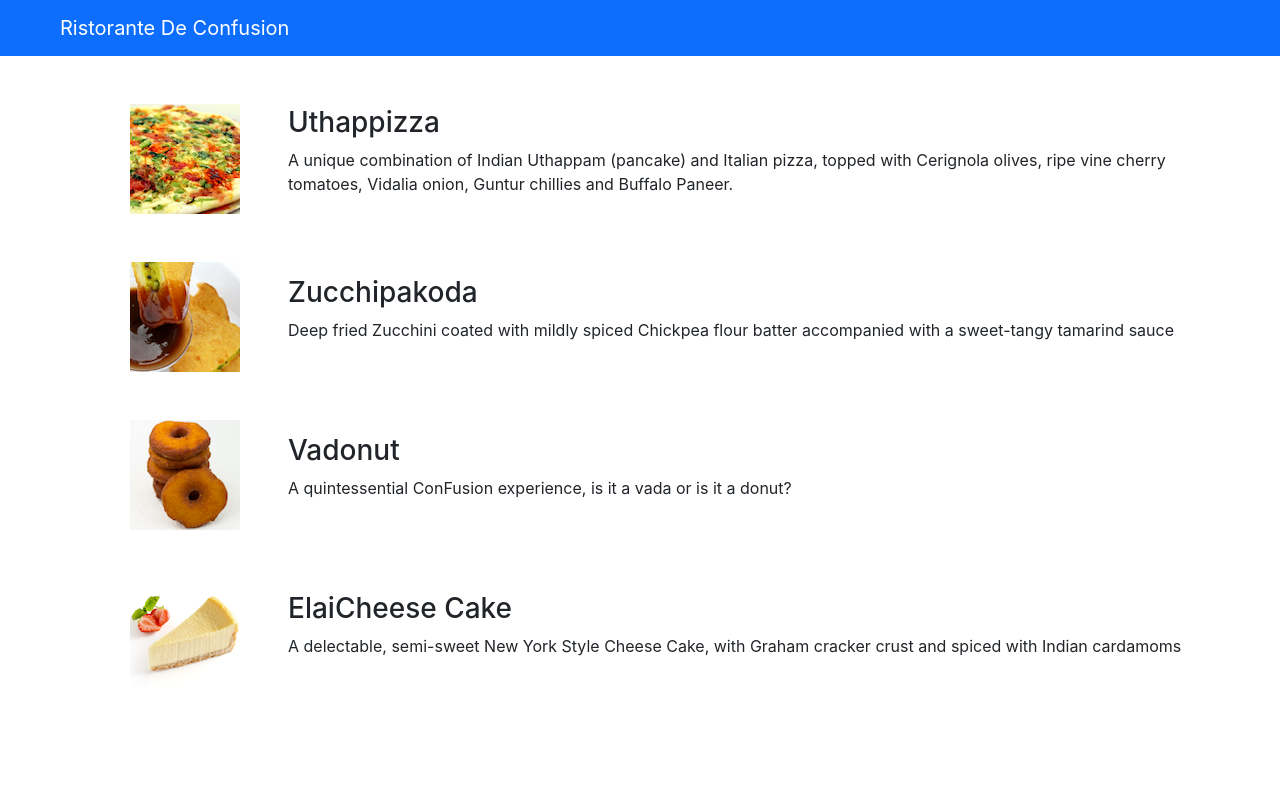
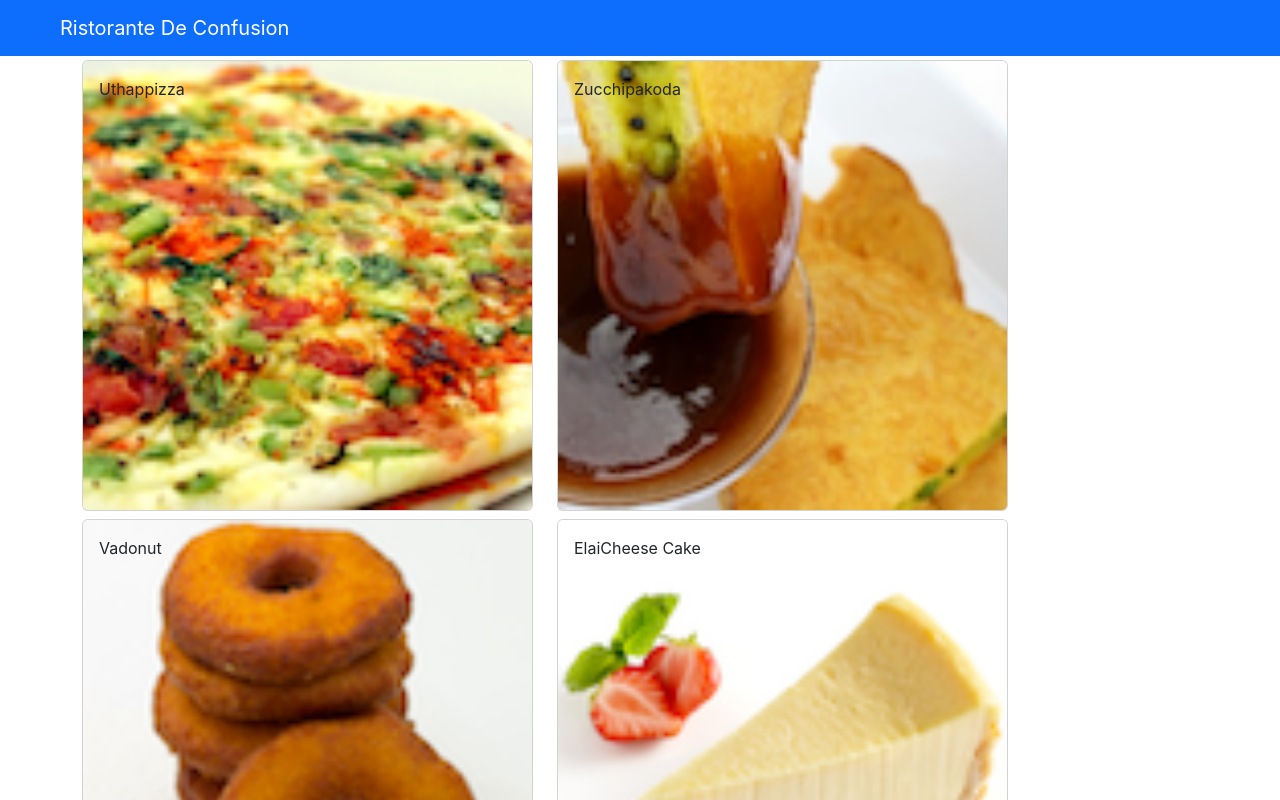
Before and after one commit to PrinceSingh19/Restaurant-React, a React (Create React App) app: page / in a window 1280 px wide. Shown: the top 800 px of the page. Built offline with nearby package versions, Linux system fonts and the light colour scheme.

Commit message:
Components Part 2

```diff
--- a/src/App.js
+++ b/src/App.js
@@ -1,19 +1,29 @@
-import React from "react";
+import React, { Component } from "react";
 import "./App.css";
 import { Navbar, NavbarBrand } from "reactstrap";
 import Menu from "./components/Menu";
+import { DISHES } from "./shared/dishes";
 
-function App() {
+class App extends Component {
+	constructor(props) {
+		super(props);
+		this.state = {
+			dishes: DISHES,
+		};
+	}
+
+	render() {
 		return (
-		<>
+			<div>
 				<Navbar dark color="primary">
 					<NavbarBrand href="./" className="mx-5">
 						Ristorante De Confusion
 					</NavbarBrand>
 				</Navbar>
-			<Menu />
-		</>
+				<Menu dishes={this.state.dishes} />
+			</div>
 		);
+	}
 }
 
 export default App;
--- a/src/components/Menu.js
+++ b/src/components/Menu.js
@@ -1,75 +1,52 @@
 import React, { Component } from "react";
+import { Card, CardImg, CardImgOverlay, CardText, CardBody, CardTitle } from "reactstrap";
 
 class Menu extends Component {
 	constructor(props) {
 		super(props);
 		this.state = {
-			dishes: [
-				{
-					id: 0,
-					name: "Uthappizza",
-					image: "assets/images/uthappizza.png",
-					category: "mains",
-					label: "Hot",
-					price: "4.99",
-					description:
-						"A unique combination of Indian Uthappam (pancake) and Italian pizza, topped with Cerignola olives, ripe vine cherry tomatoes, Vidalia onion, Guntur chillies and Buffalo Paneer.",
-				},
-				{
-					id: 1,
-					name: "Zucchipakoda",
-					image: "assets/images/zucchipakoda.png",
-					category: "appetizer",
-					label: "",
-					price: "1.99",
-					description:
-						"Deep fried Zucchini coated with mildly spiced Chickpea flour batter accompanied with a sweet-tangy tamarind sauce",
-				},
-				{
-					id: 2,
-					name: "Vadonut",
-					image: "assets/images/vadonut.png",
-					category: "appetizer",
-					label: "New",
-					price: "1.99",
-					description: "A quintessential ConFusion experience, is it a vada or is it a donut?",
-				},
-				{
-					id: 3,
-					name: "ElaiCheese Cake",
-					image: "assets/images/elaicheesecake.png",
-					category: "dessert",
-					label: "",
-					price: "2.99",
-					description:
-						"A delectable, semi-sweet New York Style Cheese Cake, with Graham cracker crust and spiced with Indian cardamoms",
-				},
-			],
+			selectedDish: null,
 		};
 	}
 
+	onDishSelect(dish) {
+		this.setState({ selectedDish: dish });
+	}
+
+	renderDish(dish) {
+		if (dish != null) {
+			return (
+				<Card>
+					<CardImg width="100%" src={dish.image} alt={dish.name}></CardImg>
+					<CardBody>
+						<CardTitle>{dish.name}</CardTitle>
+						<CardText>{dish.description}</CardText>
+					</CardBody>
+				</Card>
+			);
+		} else {
+			return <div></div>;
+		}
+	}
+
 	render() {
-		const menu = this.state.dishes.map((dish) => {
+		const menu = this.props.dishes.map((dish) => {
 			return (
-				<div key={dish.id} className="col-12 mt-5">
-					<div className="d-flex align-items-center">
-						<div className="mx-5">
-							<img src={dish.image} alt={dish.name} />
-						</div>
-						<div>
-							<h3>{dish.name}</h3>
-							<p>{dish.description}</p>
-						</div>
-					</div>
+				<div key={dish.id} className="col-12 col-md-5 my-1">
+					<Card onClick={() => this.onDishSelect(dish)}>
+						<CardImg width="100%" src={dish.image} alt={dish.name}></CardImg>
+						<CardImgOverlay>
+							<CardTitle>{dish.name}</CardTitle>
+						</CardImgOverlay>
+					</Card>
 				</div>
 			);
 		});
 
 		return (
 			<div className="container">
-				<div className="row">
-					<div>{menu}</div>
-				</div>
+				<div className="row">{menu}</div>
+				<div className="row">{this.renderDish(this.state.selectedDish)}</div>
 			</div>
 		);
 	}
--- /dev/null
+++ b/src/shared/dishes.js
@@ -0,0 +1,41 @@
+export const DISHES = [
+	{
+		id: 0,
+		name: "Uthappizza",
+		image: "assets/images/uthappizza.png",
+		category: "mains",
+		label: "Hot",
+		price: "4.99",
+		description:
+			"A unique combination of Indian Uthappam (pancake) and Italian pizza, topped with Cerignola olives, ripe vine cherry tomatoes, Vidalia onion, Guntur chillies and Buffalo Paneer.",
+	},
+	{
+		id: 1,
+		name: "Zucchipakoda",
+		image: "assets/images/zucchipakoda.png",
+		category: "appetizer",
+		label: "",
+		price: "1.99",
+		description:
+			"Deep fried Zucchini coated with mildly spiced Chickpea flour batter accompanied with a sweet-tangy tamarind sauce",
+	},
+	{
+		id: 2,
+		name: "Vadonut",
+		image: "assets/images/vadonut.png",
+		category: "appetizer",
+		label: "New",
+		price: "1.99",
+		description: "A quintessential ConFusion experience, is it a vada or is it a donut?",
+	},
+	{
+		id: 3,
+		name: "ElaiCheese Cake",
+		image: "assets/images/elaicheesecake.png",
+		category: "dessert",
+		label: "",
+		price: "2.99",
+		description:
+			"A delectable, semi-sweet New York Style Cheese Cake, with Graham cracker crust and spiced with Indian cardamoms",
+	},
+];
```
Lines whose indentation alone changed are shown as unchanged.
